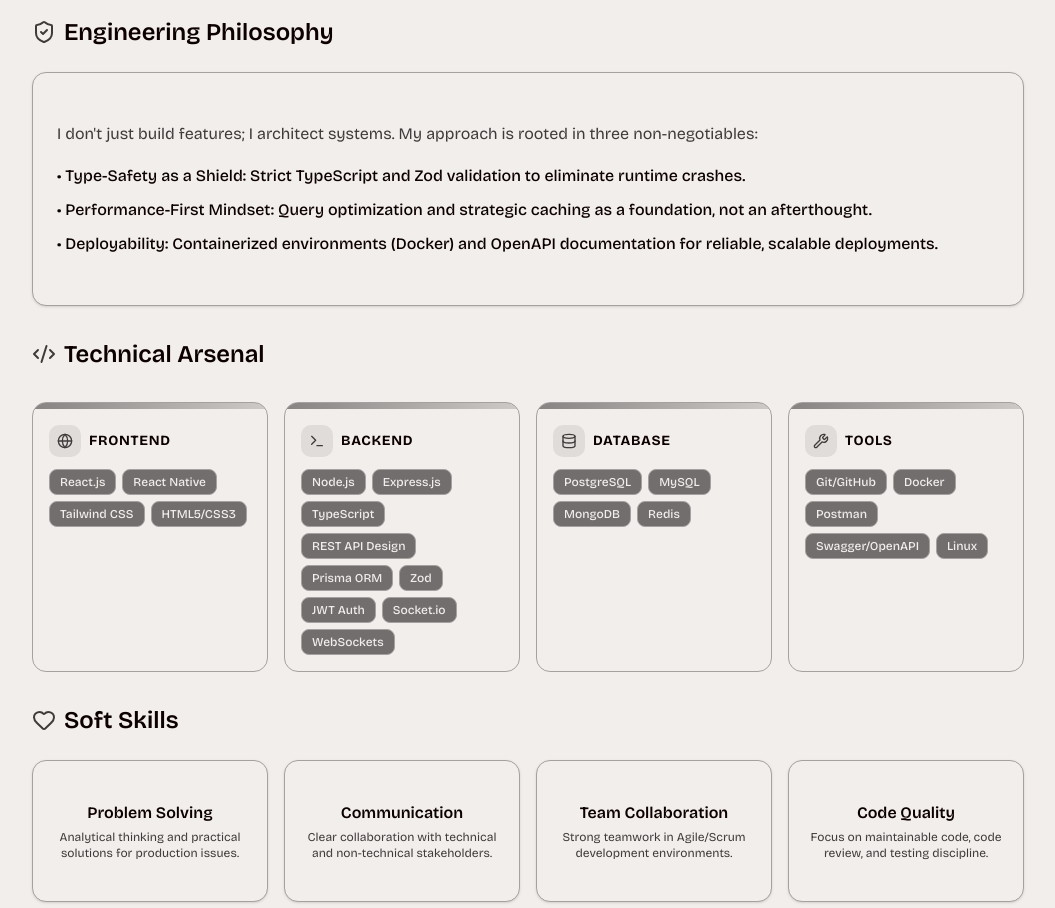
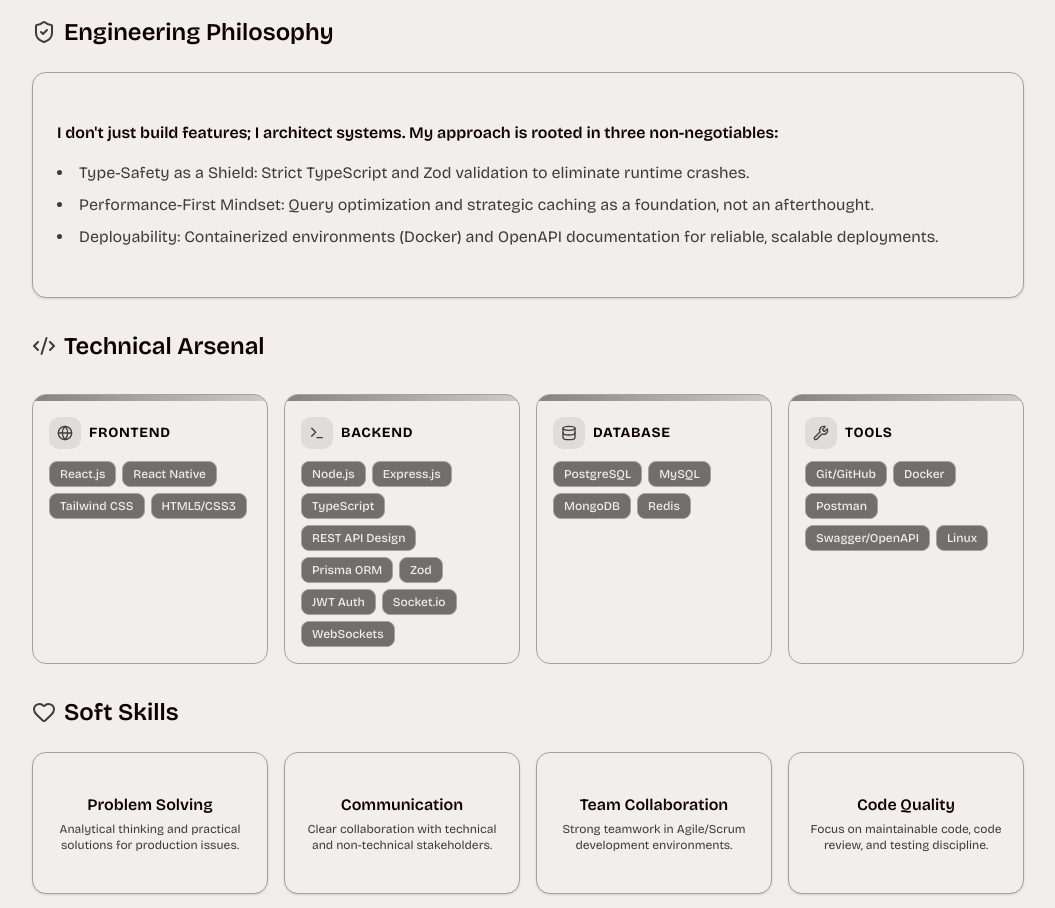
Before and after one commit to sugamghising/Portfolio, a React (Vite) app in the folder frontend/: page / in a window 1280 px wide. Shown: the part 2700-3608 px from the top of the page, without its empty margins (112-1167 px from the left). Built offline with nearby package versions, Linux system fonts and the light colour scheme; no server answers.

Commit message:
style: Enhance engineering philosophy section with improved formatting and structure

```diff
--- a/frontend/src/components/sections/AboutSection.tsx
+++ b/frontend/src/components/sections/AboutSection.tsx
@@ -76,18 +76,16 @@ const AboutSection = () => {
         </div>
         <Card className="border">
           <CardContent className="p-6">
-            <p className="text-muted-foreground leading-relaxed">
-              I don't just build features; I architect systems. My approach is rooted in three non-negotiables:
-              <span className="block mt-4 font-medium text-foreground">
-                • Type-Safety as a Shield: Strict TypeScript and Zod validation to eliminate runtime crashes.
-              </span>
-              <span className="block mt-2 font-medium text-foreground">
-                • Performance-First Mindset: Query optimization and strategic caching as a foundation, not an afterthought.
-              </span>
-              <span className="block mt-2 font-medium text-foreground">
-                • Deployability: Containerized environments (Docker) and OpenAPI documentation for reliable, scalable deployments.
-              </span>
-            </p>
+            <div>
+              <p className="font-semibold text-foreground mb-4">
+                I don't just build features; I architect systems. My approach is rooted in three non-negotiables:
+              </p>
+              <ul className="space-y-2 text-muted-foreground list-disc list-inside">
+                <li>Type-Safety as a Shield: Strict TypeScript and Zod validation to eliminate runtime crashes.</li>
+                <li>Performance-First Mindset: Query optimization and strategic caching as a foundation, not an afterthought.</li>
+                <li>Deployability: Containerized environments (Docker) and OpenAPI documentation for reliable, scalable deployments.</li>
+              </ul>
+            </div>
           </CardContent>
         </Card>
       </div>
```
